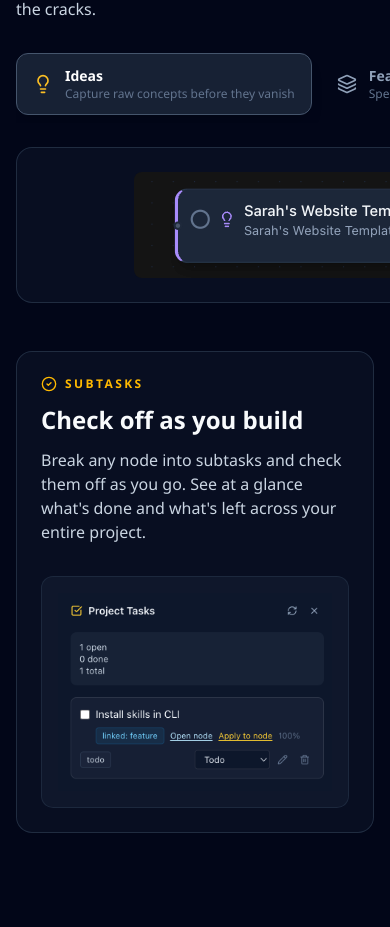
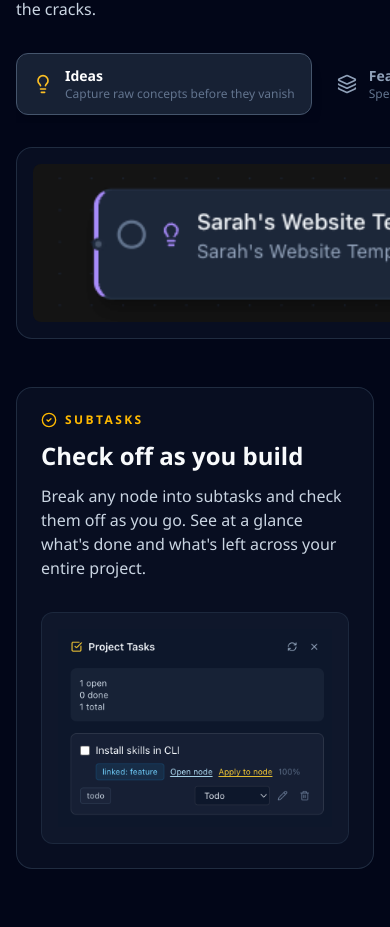
Before and after one commit to fjsg7mskqr-crypto/Spexly, a Next.js app: page / in a window 390 px wide. Shown: the part 2751-3678 px from the top of the page. Built offline with nearby package versions, Linux system fonts and the light colour scheme; no server answers.

Commit message:
Fix mobile node preview clipping on landing page

```diff
--- a/src/components/landing/LandingPageV2.tsx
+++ b/src/components/landing/LandingPageV2.tsx
@@ -569,7 +569,7 @@ export function LandingPageV2() {
 
           {/* Preview */}
           <AnimatedSection delay={0.15}>
-            <div className="relative overflow-hidden rounded-2xl border border-slate-700/60 bg-slate-900/50 p-6 sm:p-8">
+            <div className="relative overflow-x-auto overflow-y-hidden rounded-2xl border border-slate-700/60 bg-slate-900/50 p-4 sm:overflow-hidden sm:p-8">
               <AnimatePresence mode="wait">
                 <motion.div
                   key={activeNode}
@@ -577,14 +577,14 @@ export function LandingPageV2() {
                   animate={{ opacity: 1, y: 0 }}
                   exit={{ opacity: 0, y: -16 }}
                   transition={{ duration: 0.25 }}
-                  className="flex items-center justify-center"
+                  className="flex min-w-[260px] items-center justify-center sm:min-w-0"
                 >
                   <Image
                     src={`/${nodeTypes[activeNode].image}`}
                     alt={nodeTypes[activeNode].label}
                     width={600}
                     height={300}
-                    className="h-auto max-h-[320px] w-auto max-w-full rounded-lg"
+                    className="h-auto w-full max-w-[620px] rounded-lg object-contain sm:max-h-[320px] sm:w-auto sm:max-w-full"
                     unoptimized
                   />
                 </motion.div>
```
